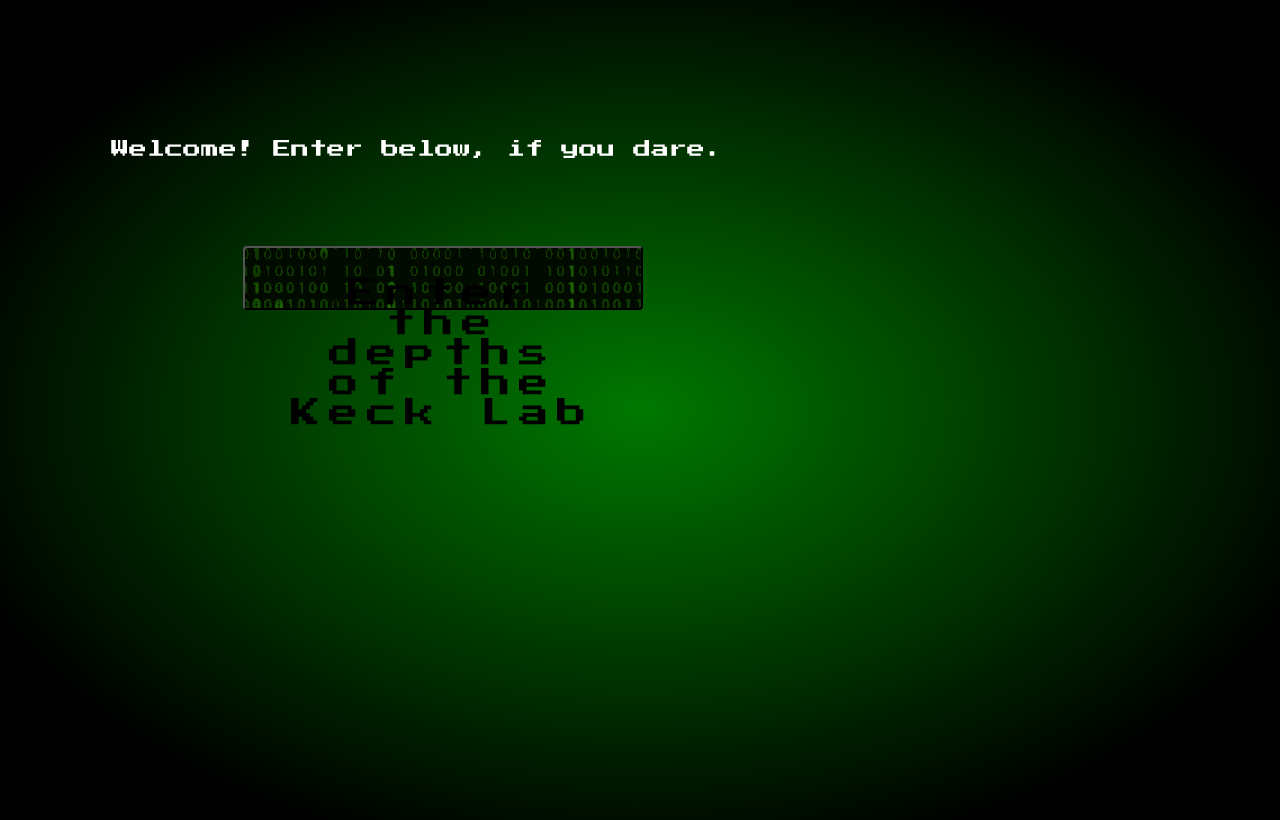
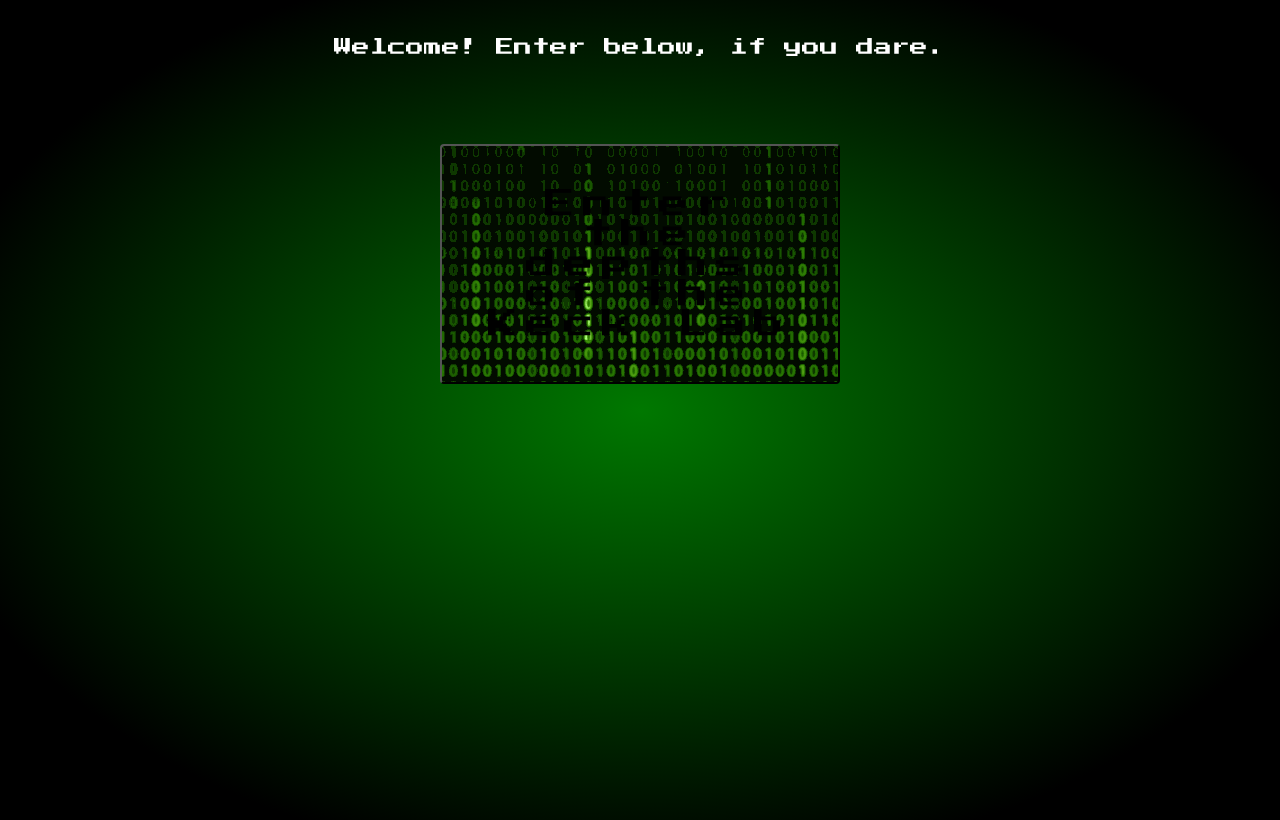
Before and after one commit to djacosta-01/TheEsapists, a React (Create React App) app in the folder keck-escape-room/: page / in a window 1280 px wide. Built offline with nearby package versions, Linux system fonts and the light colour scheme; no server answers.

Commit message:
More changes

```diff
--- a/keck-escape-room/src/components/App.css
+++ b/keck-escape-room/src/components/App.css
@@ -98,3 +98,17 @@ a {
   color: teal;
   text-align: center;
 }
+
+#signInContainer {
+  text-align: center;
+  display: flex;
+  flex-direction: column;
+  grid-row: 1 / span 2;
+  grid-column: 2 / 2;
+  justify-self: center;
+}
+
+#logInButton {
+  height: 30vh;
+  margin: auto;
+}
```
